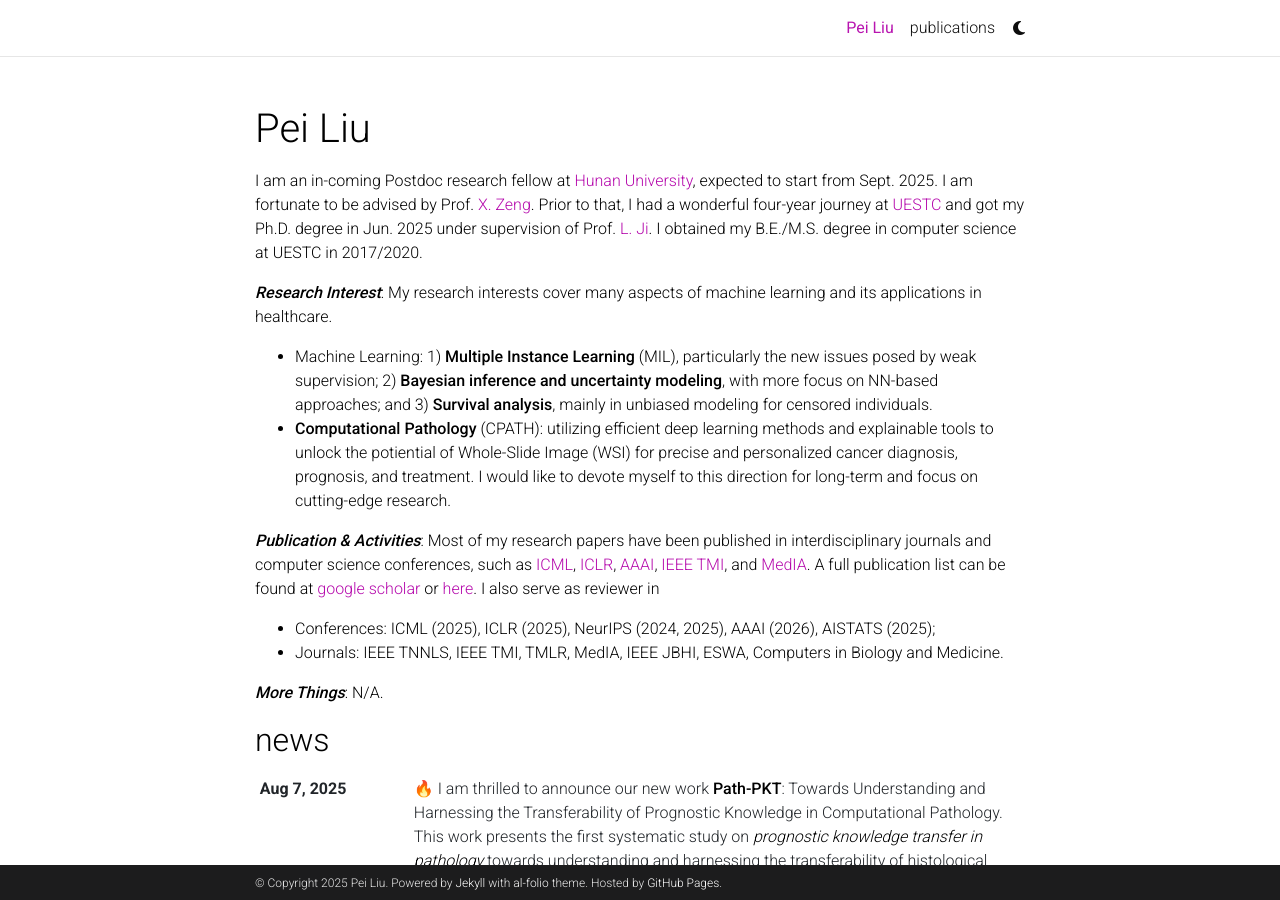
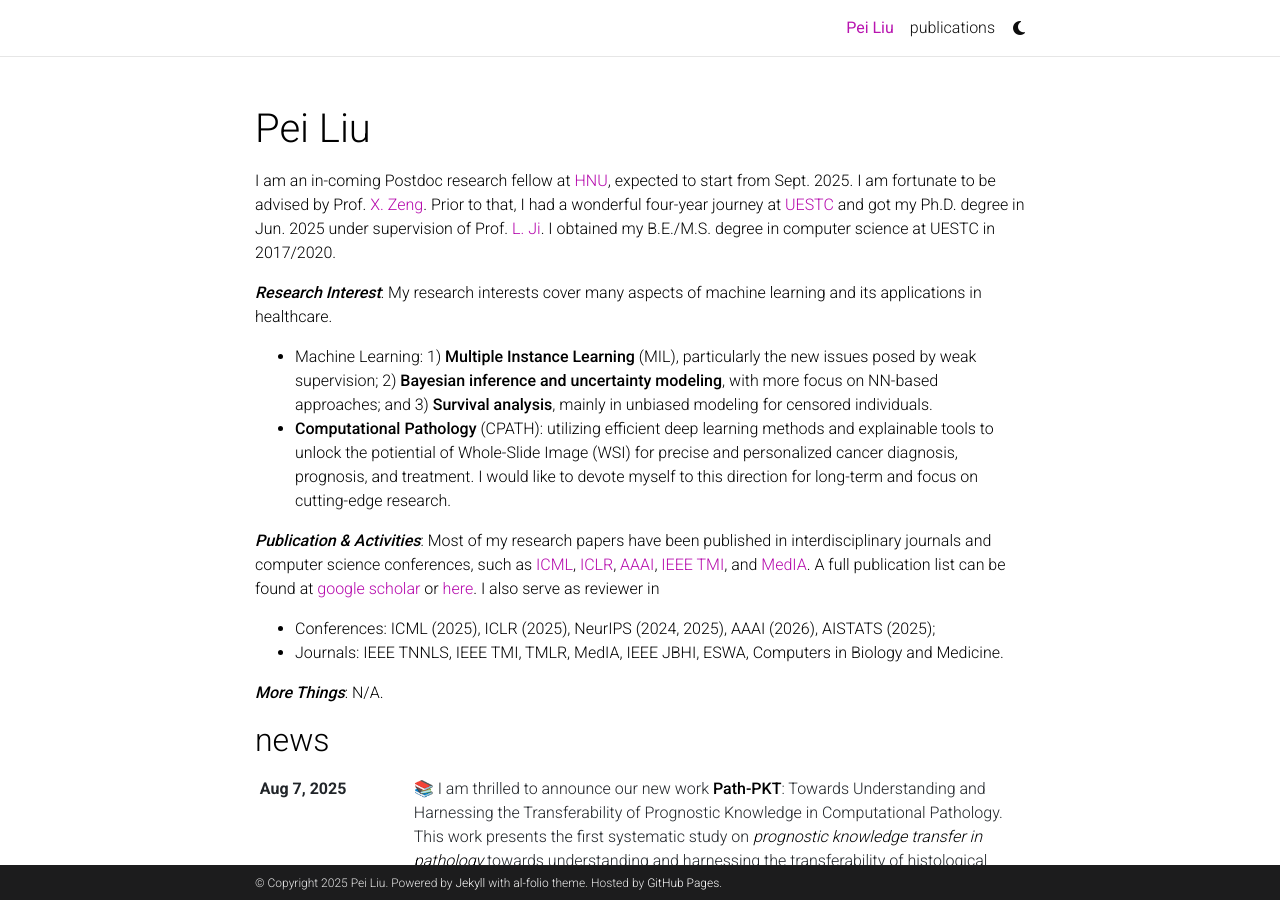
Before and after one commit to liupei101/liupei101.github.io, a Jekyll site: the page built from _pages/about.md, in a window 1280 px wide and 900 px high. Built offline with Jekyll 4.4.1, drawn with Linux system fonts in a browser that asks for light colours; emoji names are drawn with the system emoji font; some web fonts are replaced; comment, search, counter and statistics services are not loaded; a style sheet for code colours, icons or effects is not loaded.

```diff
--- a/_pages/about.md
+++ b/_pages/about.md
@@ -16,7 +16,7 @@ selected_papers: true # includes a list of papers marked as "selected={true}"
 social: true  # includes social icons at the bottom of the page
 ---
 
-I am an in-coming Postdoc research fellow at [Hunan University](https://en.uestc.edu.cn/), expected to start from Sept. 2025. I am fortunate to be advised by Prof. [X. Zeng](https://scholar.google.com/citations?user=B20HBMIAAAAJ). Prior to that, I had a wonderful four-year journey at [UESTC](https://en.uestc.edu.cn/) and got my Ph.D. degree in Jun. 2025 under supervision of Prof. [L. Ji](https://faculty.uestc.edu.cn/jiluping/zh_CN/index.htm). I obtained my B.E./M.S. degree in computer science at UESTC in 2017/2020.
+I am an in-coming Postdoc research fellow at [HNU](https://www.hnu.edu.cn), expected to start from Sept. 2025. I am fortunate to be advised by Prof. [X. Zeng](https://scholar.google.com/citations?user=B20HBMIAAAAJ). Prior to that, I had a wonderful four-year journey at [UESTC](https://www.uestc.edu.cn) and got my Ph.D. degree in Jun. 2025 under supervision of Prof. [L. Ji](https://faculty.uestc.edu.cn/jiluping/zh_CN/index.htm). I obtained my B.E./M.S. degree in computer science at UESTC in 2017/2020.
 
 ***Research Interest***: My research interests cover many aspects of machine learning and its applications in healthcare.
 - Machine Learning: 1) **Multiple Instance Learning** (MIL), particularly the new issues posed by weak supervision; 2) **Bayesian inference and uncertainty modeling**, with more focus on NN-based approaches; and 3) **Survival analysis**, mainly in unbiased modeling for censored individuals.
```
Also changed, not shown: _news/announcement_11.md (+1 -1 lines).
